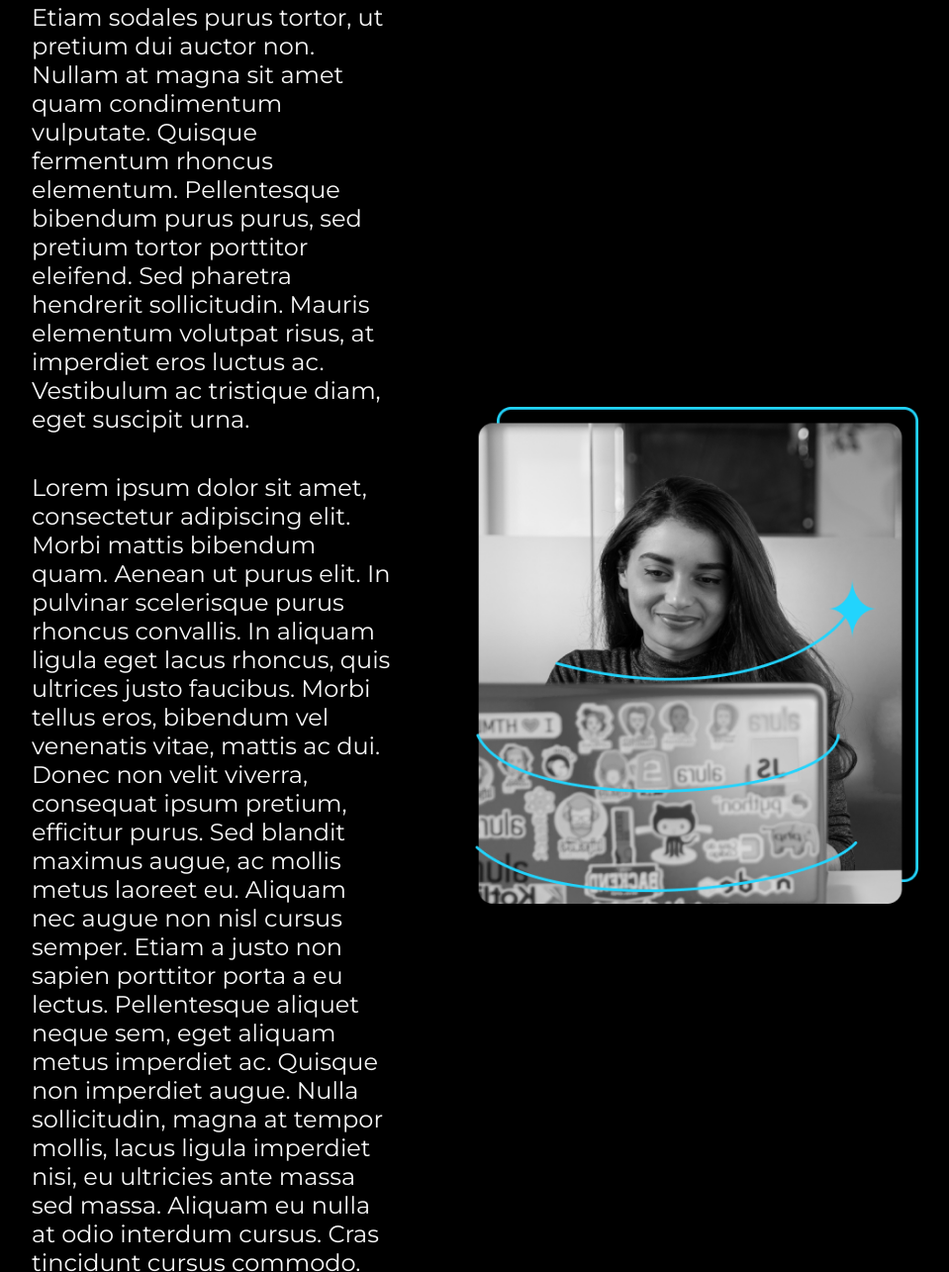
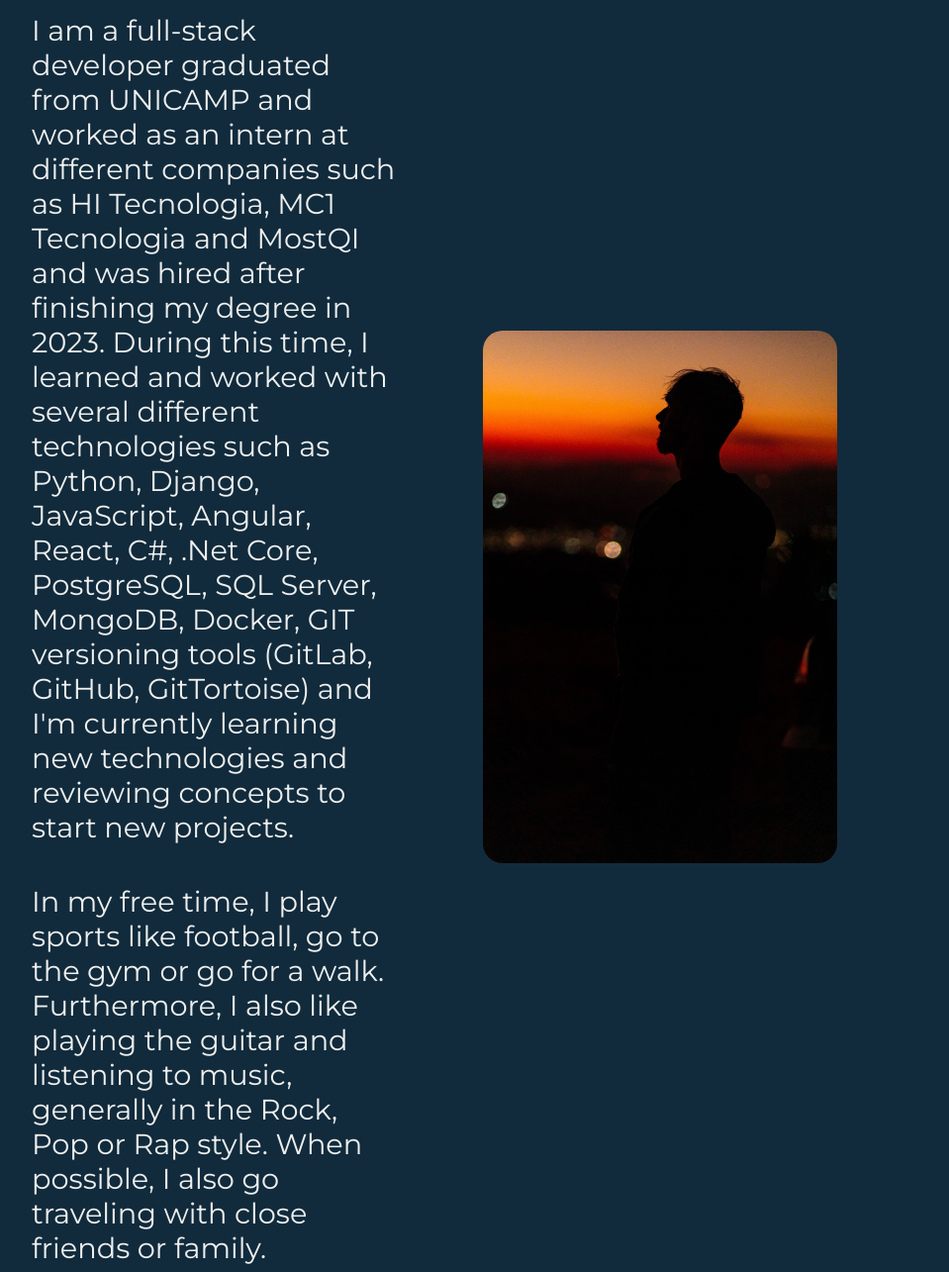
Before and after one commit to GabrielGiliotti/HtmlCssReview, a plain HTML site: page about.html in a window 1280 px wide. Shown: the part 239-1524 px from the top of the page at 99% size, without its empty margins (160-1119 px from the left). Drawn offline with nearby package versions, Linux system fonts and the light colour scheme.

Commit message:
atualizacao portifolio

```diff
--- a/about.html
+++ b/about.html
@@ -4,42 +4,37 @@
         <meta charset="UTF-8">
         <meta name="viewport" content="width=device-width, initial-scale=1.0">
         <link rel="stylesheet" href="./styles/style.css">
-        <title>Sobre mim</title>
+        <title>About me</title>
     </head>
     <body>
         <header class="cabecalho">
             <nav class="cabecalho__menu">
                 <a class="cabecalho__menu__link" href="index.html">Home</a>
-                <a class="cabecalho__menu__link" href="about.html">Sobre mim</a>
+                <a class="cabecalho__menu__link" href="about.html">About me</a>
             </nav>
         </header>
         <main class="apresentacao">
             <section class="apresentacao__conteudo">
                 <h1 class="apresentacao__conteudo__titulo">
-                   Sobre mim
+                   About me
                 </h1>
                 <p class="apresentacao__conteudo__texto">
-                    Etiam sodales purus tortor, ut pretium dui auctor non. Nullam at magna sit amet quam
-                    condimentum vulputate. Quisque fermentum rhoncus elementum. Pellentesque bibendum
-                    purus purus, sed pretium tortor porttitor eleifend. Sed pharetra hendrerit sollicitudin.
-                    Mauris elementum volutpat risus, at imperdiet eros luctus ac. Vestibulum ac tristique
-                    diam, eget suscipit urna.
+                    I am a full-stack developer graduated from UNICAMP and worked as an intern at
+                    different companies such as HI Tecnologia, MC1 Tecnologia and MostQI and was hired
+                    after finishing my degree in 2023. During this time, I learned and worked with
+                    several different technologies such as Python, Django, JavaScript, Angular, React,
+                    C#, .Net Core, PostgreSQL, SQL Server, MongoDB, Docker, GIT versioning tools
+                    (GitLab, GitHub, GitTortoise) and I'm currently learning new technologies and reviewing
+                    concepts to start new projects.
                 </p>
                 <p class="apresentacao__conteudo__texto">
-                    Lorem ipsum dolor sit amet, consectetur adipiscing elit. Morbi mattis bibendum quam.
-                    Aenean ut purus elit. In pulvinar scelerisque purus rhoncus convallis. In aliquam
-                    ligula eget lacus rhoncus, quis ultrices justo faucibus. Morbi tellus eros, bibendum
-                    vel venenatis vitae, mattis ac dui. Donec non velit viverra, consequat ipsum pretium,
-                    efficitur purus. Sed blandit maximus augue, ac mollis metus laoreet eu. Aliquam nec
-                    augue non nisl cursus semper. Etiam a justo non sapien porttitor porta a eu lectus.
-                    Pellentesque aliquet neque sem, eget aliquam metus imperdiet ac. Quisque non
-                    imperdiet augue. Nulla sollicitudin, magna at tempor mollis, lacus ligula imperdiet
-                    nisi, eu ultricies ante massa sed massa. Aliquam eu nulla at odio interdum cursus.
-                    Cras tincidunt cursus commodo. Ut eleifend tincidunt porta. Sed purus est, cursus et
-                    efficitur non, condimentum vel nunc.
+                    In my free time, I play sports like football, go to the gym or go for a walk.
+                    Furthermore, I also like playing the guitar and listening to music, generally in the
+                    Rock, Pop or Rap style. When possible, I also go traveling with close friends or
+                    family.
                 </p>
             </section>
-            <img class="apresentacao__imagem" src="./assets/imagem.png" alt="Foto da Joana Santos programando">
+            <img class="apresentacao__imagem__about" src="./assets/me-page-2.jpg" alt="Photo of Gabriel after sunset."><br>
         </main>
         <footer class="rodape">
             <p>Desenvolvido por Gabriel Giliotti - 2024</p>
--- a/styles/style.css
+++ b/styles/style.css
@@ -4,10 +4,10 @@
 
 /* Variaveis CSS */
 :root {
-    --cor-primaria: #000000;
-    --cor-secundaria: #f6f6f6;
-    --cor-terciaria: #22d4fd;
-    --cor-hover: #272727;
+    --cor-primaria: #112B3C;
+    --cor-secundaria: #EFEFEF;
+    --cor-terciaria: #F66B0E;
+    --cor-hover: #205375;
 
     --fonte-primaria: 'Krona One', sans-serif;
     --fonte-secundaria: 'Montserrat', sans-serif;
@@ -22,7 +22,7 @@
 /* Flexbox */
 body {
     box-sizing: border-box;
-    background-color: black;
+    background-color: var(--cor-primaria);
     color: var(--cor-secundaria);
 }
 
@@ -41,7 +41,7 @@ body {
 
 .cabecalho__menu__link {
     font-family: var(--fonte-secundaria);
-    font-size: 1.5rem;
+    font-size: 2rem;
     font-weight: 600;
     color: var(--cor-terciaria);;
     text-decoration: none;
@@ -63,11 +63,18 @@ body {
     width: 50%;
     display: flex;
     flex-direction: column;
+    align-items: center;
     gap: 40px;
 }
 
-.apresentacao__imagem {
+.apresentacao__imagem__index {
     width: 50%;
+    border-radius: 20px;
+}
+
+.apresentacao__imagem__about {
+    width: 40%;
+    border-radius: 20px;
 }
 
 .apresentacao__conteudo__titulo {
@@ -76,7 +83,7 @@ body {
 }
 
 .apresentacao__conteudo__texto {
-    font-size: 1.5rem;
+    font-size: 1.8rem;
     font-family: var(--fonte-secundaria);
 }
 
@@ -103,14 +110,14 @@ body {
     text-align: center;
     border-radius: 8px;
     font-size: 1.5rem;
-    padding: 21.5px 0;
+    padding: 21.5px 20px;
     text-decoration: none;
     color: var(--cor-secundaria);
     font-weight: 600;
     font-family: var(--fonte-secundaria);
 }
 
-.apresentacao__links__link:hover {
+.apresentacao__links__navegacao:hover {
     background-color: var(--cor-hover);
 }
 
@@ -140,6 +147,14 @@ body {
 
     .apresentacao__conteudo {
         width: auto;
+    }
+
+    .apresentacao__conteudo__titulo {
+        text-align: center;
+    }
+
+    .apresentacao__conteudo__texto {
+        text-align: center;
     }
 }
 
```
Also changed, not shown: index.html (+12 -11 lines), assets/Imagem.png (deleted), assets/github.png, assets/instagram.png, assets/linkedin.png, assets/me-page-1.jpg (added), assets/me-page-2.jpg (added).
